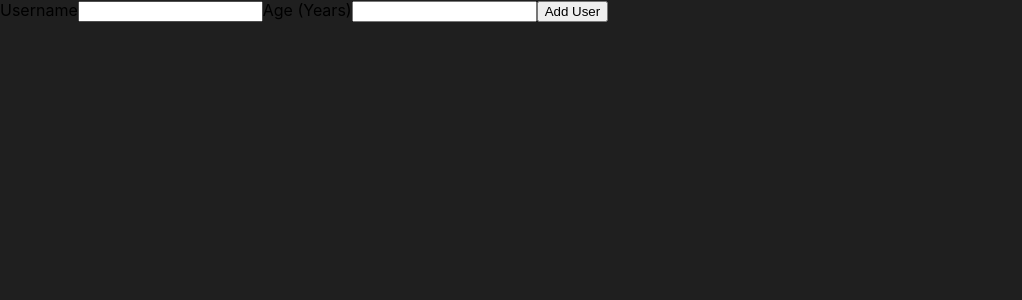
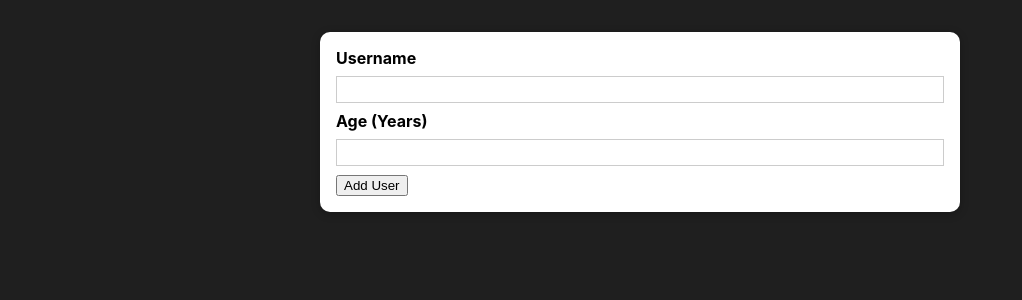
Before and after one commit to kostiskalkounos/list-app, a React (Create React App) app: page / in a window 1280 px wide. Shown: the top 300 px of the page, without its empty margins (0-1022 px from the left). Built offline with nearby package versions, Linux system fonts and the light colour scheme.

Commit message:
add card component

```diff
--- /dev/null
+++ b/src/components/UI/Card.js
@@ -0,0 +1,9 @@
+import styles from "./Card.module.css";
+
+const Card = (props) => {
+  return (
+    <div className={`${styles.card} ${props.className}`}>{props.children}</div>
+  );
+};
+
+export default Card;
--- /dev/null
+++ b/src/components/UI/Card.module.css
@@ -0,0 +1,5 @@
+.card {
+  background: white;
+  box-shadow: 0 2px 8px rgba(0, 0, 0, 0.26);
+  border-radius: 10px;
+}
--- a/src/components/Users/AddUser.js
+++ b/src/components/Users/AddUser.js
@@ -1,9 +1,13 @@
+import Card from "../UI/Card";
+import styles from "./AddUser.module.css";
+
 const AddUser = (props) => {
   const addUserHandler = (event) => {
     event.preventDefault();
   };
 
   return (
+    <Card className={styles.input}>
       <form onSubmit={addUserHandler}>
         <label htmlFor="username">Username</label>
         <input id="username" type="text" />
@@ -11,6 +15,7 @@
         <input id="age" type="number" />
         <button type="submit">Add User</button>
       </form>
+    </Card>
   );
 };
 
--- /dev/null
+++ b/src/components/Users/AddUser.module.css
@@ -0,0 +1,26 @@
+.input {
+  margin: 2rem auto;
+  padding: 1rem;
+  width: 90%;
+  max-width: 40rem;
+}
+
+.input label {
+  display: block;
+  font-weight: bold;
+  margin-bottom: 0.5rem;
+}
+
+.input input {
+  font: inherit;
+  display: block;
+  width: 100%;
+  border: 1px solid #ccc;
+  padding: 0.15rem;
+  margin-bottom: 0.5rem;
+}
+
+.input input:focus {
+  outline: none;
+  border-color: #4f005f;
+}
```
Lines whose indentation alone changed are shown as unchanged.
